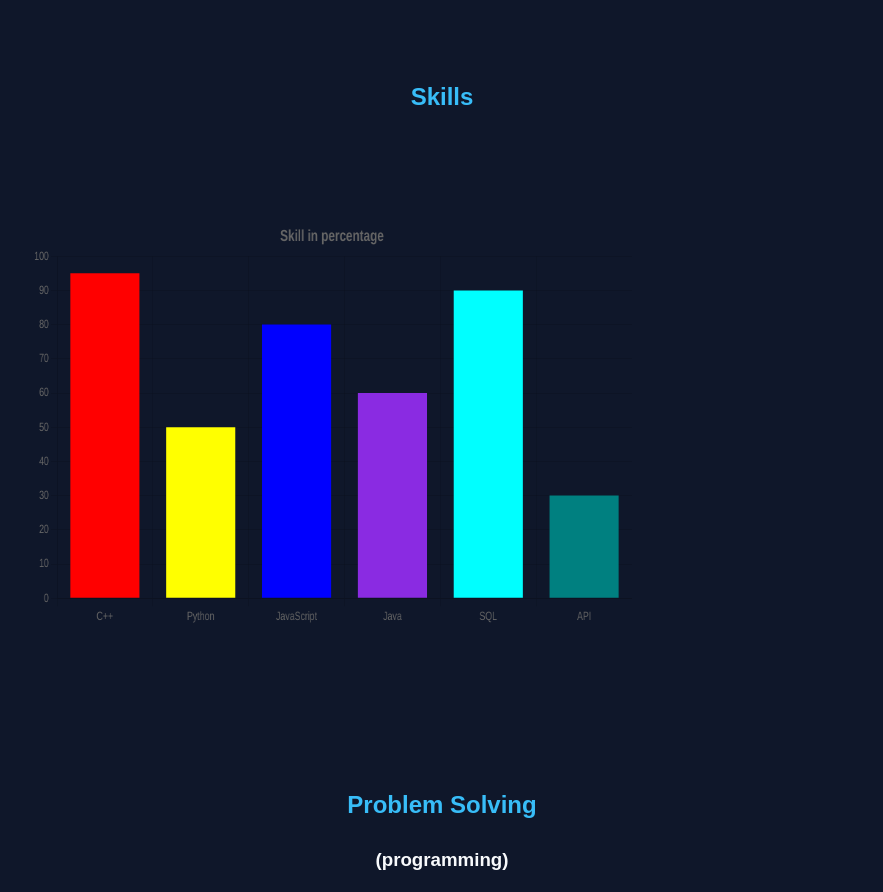
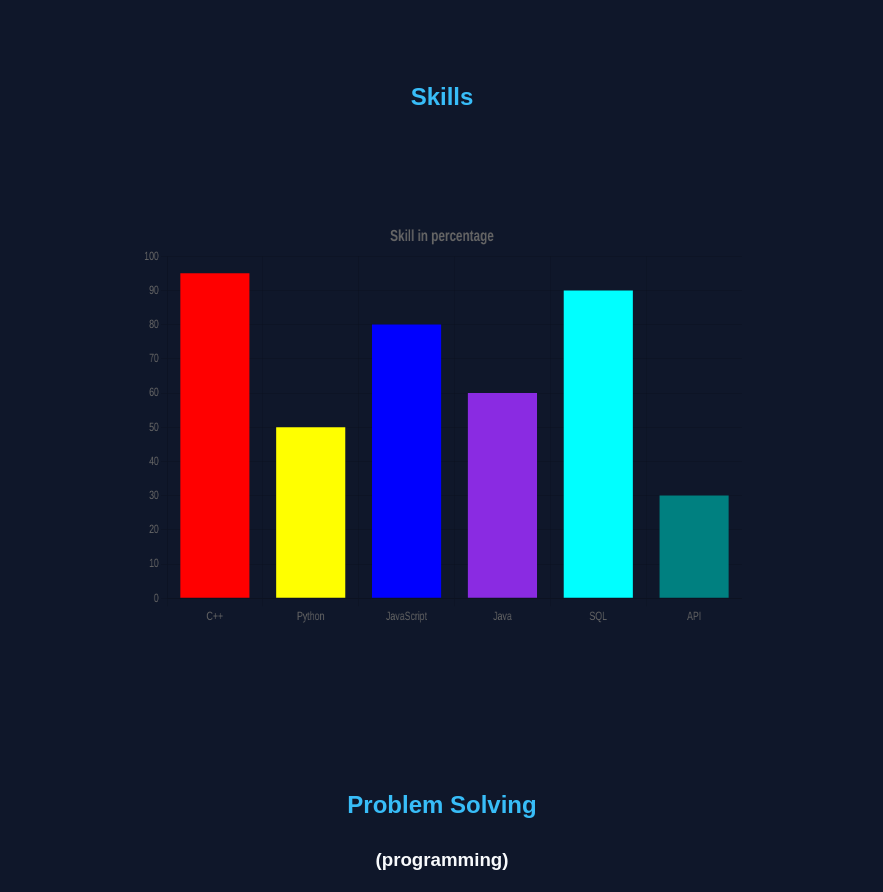
Before and after one commit to MehrajAkash/Portfolio, a plain HTML site: page index.html in a window 1280 px wide. Shown: the part 1580-2472 px from the top of the page, without its empty margins (198-1081 px from the left). Drawn offline with nearby package versions, Linux system fonts and the light colour scheme.

Commit message:
Refactor CSS styles for improved organization

```diff
--- a/style.css
+++ b/style.css
@@ -325,6 +325,12 @@ body.dark .profile-card {
 }
 
 
+/*** skill section ***/
+#skills #graph {
+    display: flex;
+    justify-content: center;
+    text-align: center;
+}
 
 
 /* ===== Certifications Section ===== */
```
